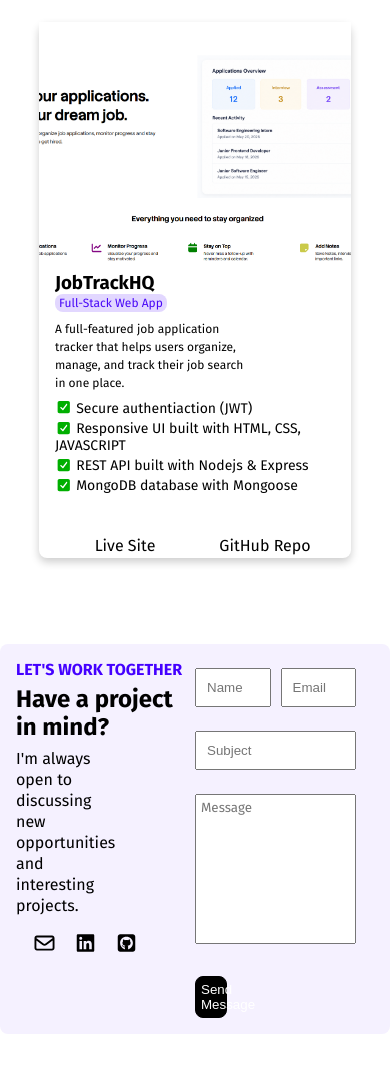
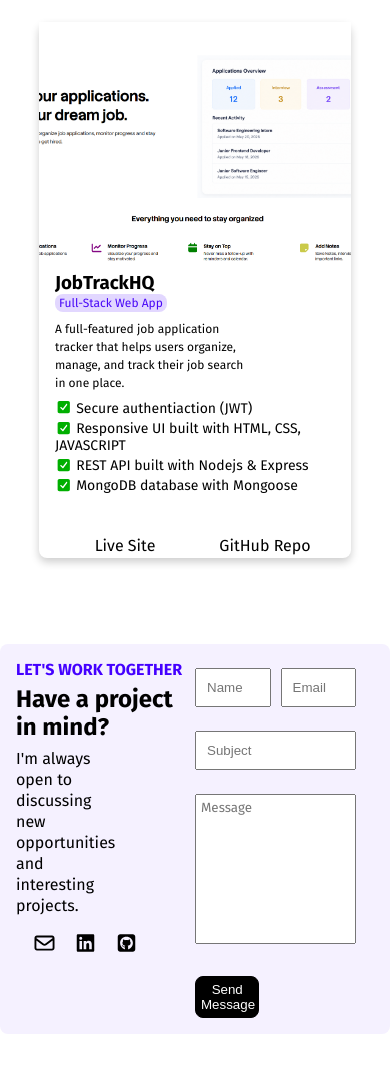
Before and after one commit to AllenCodess/portfolio-website, a React (Vite) app: page / in a window 390 px wide. Shown: the part 2560-3632 px from the top of the page. Built offline with nearby package versions, Linux system fonts and the light colour scheme.

Commit message:
housekeeping

```diff
--- a/src/index.css
+++ b/src/index.css
@@ -393,4 +393,8 @@ textarea {
   .contact-left {
     flex: 1;
   }
+
+  .contact-btn {
+    width: 40%;
+  }
 }
```
